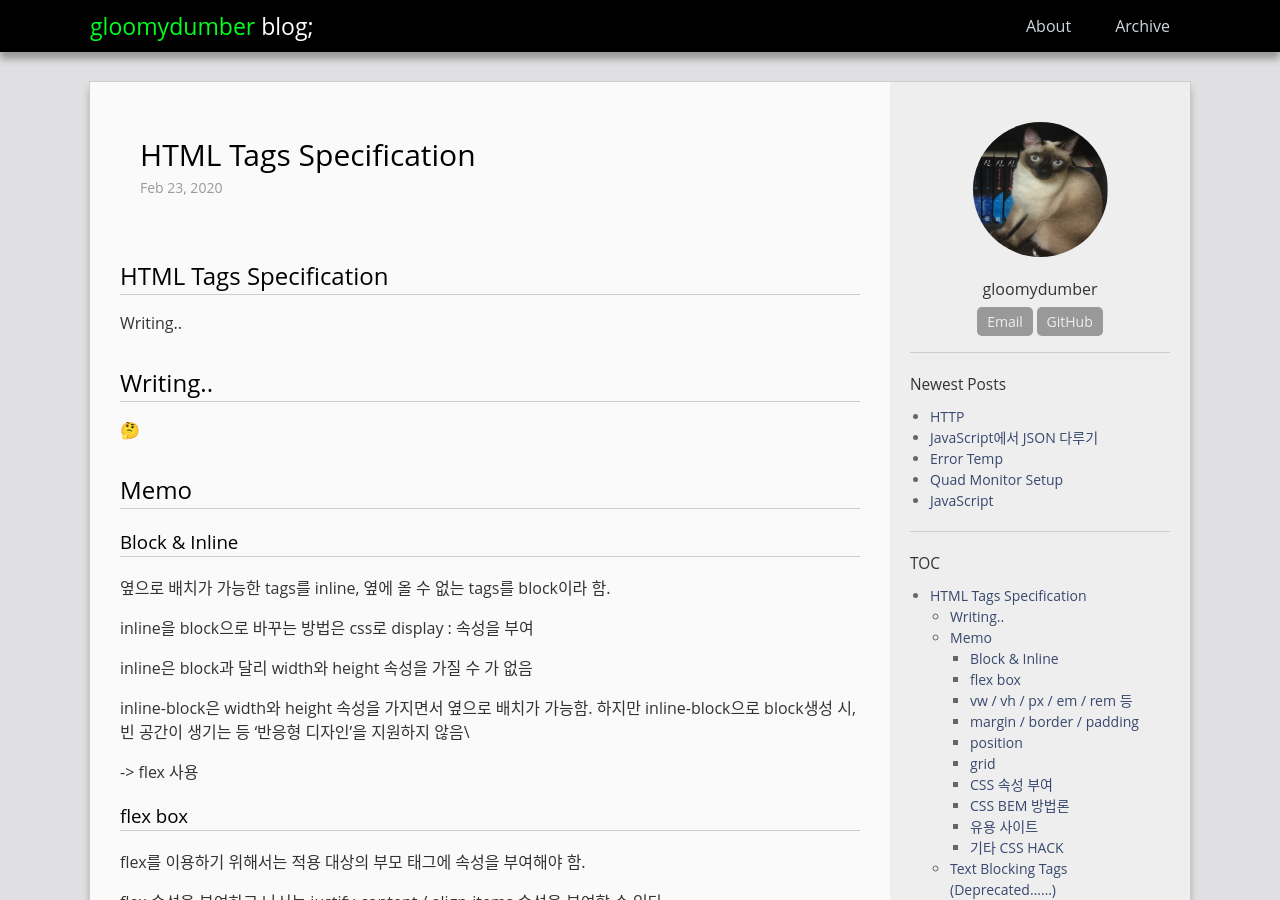
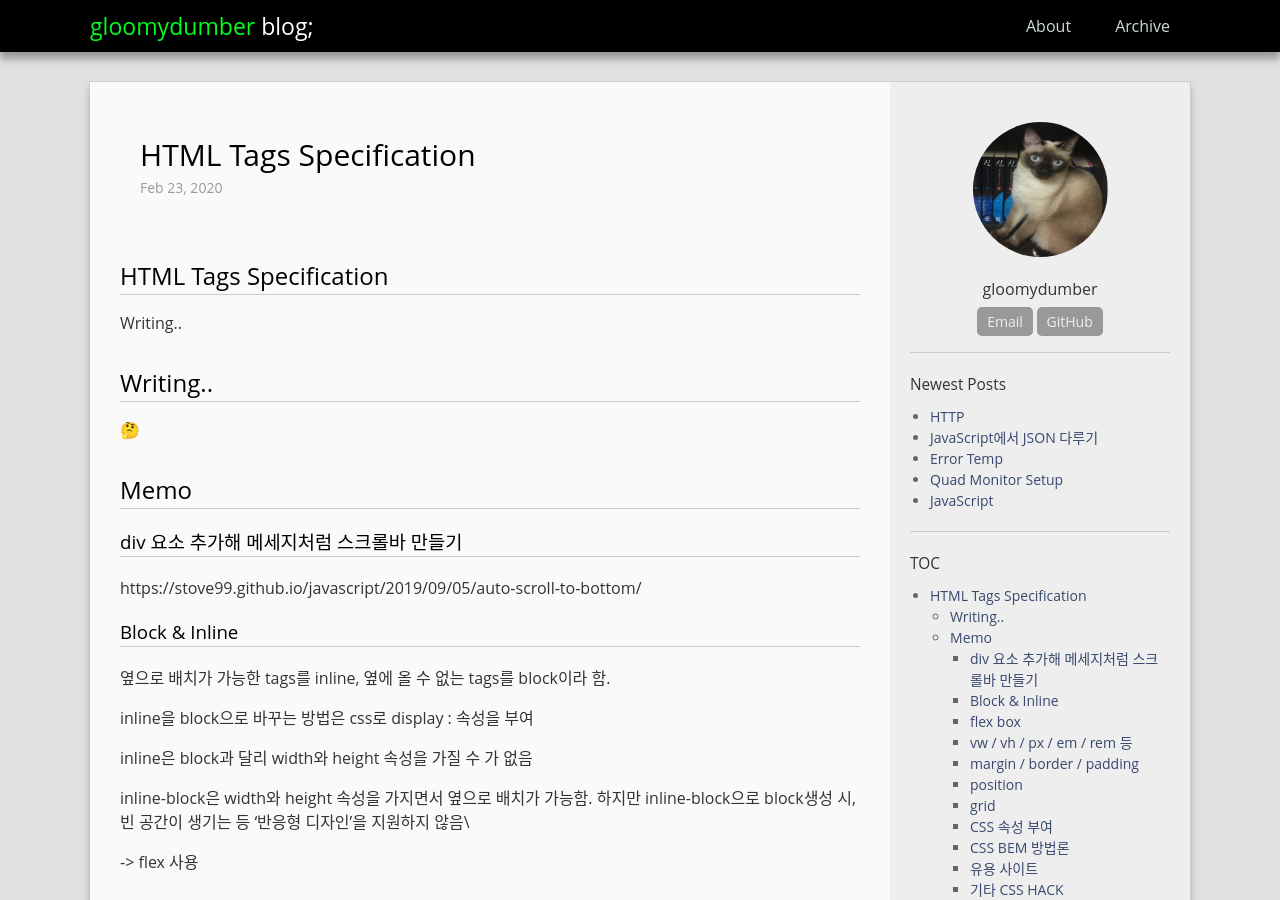
Before and after one commit to gloomydumber/copy, a Jekyll site: the page built from _posts/2020-02-23-HTMLTags.md, in a window 1280 px wide and 900 px high. Built offline with Jekyll 4.4.1, drawn with Linux system fonts in a browser that asks for light colours; comment, search, counter and statistics services are not loaded.

Commit message:
PostModded

```diff
--- a/_posts/2020-02-23-HTMLTags.md
+++ b/_posts/2020-02-23-HTMLTags.md
@@ -17,6 +17,10 @@ Writing..
 🤔
 
 ## Memo
+
+### div 요소 추가해 메세지처럼 스크롤바 만들기
+
+https://stove99.github.io/javascript/2019/09/05/auto-scroll-to-bottom/
 
 ### Block & Inline
 
```
